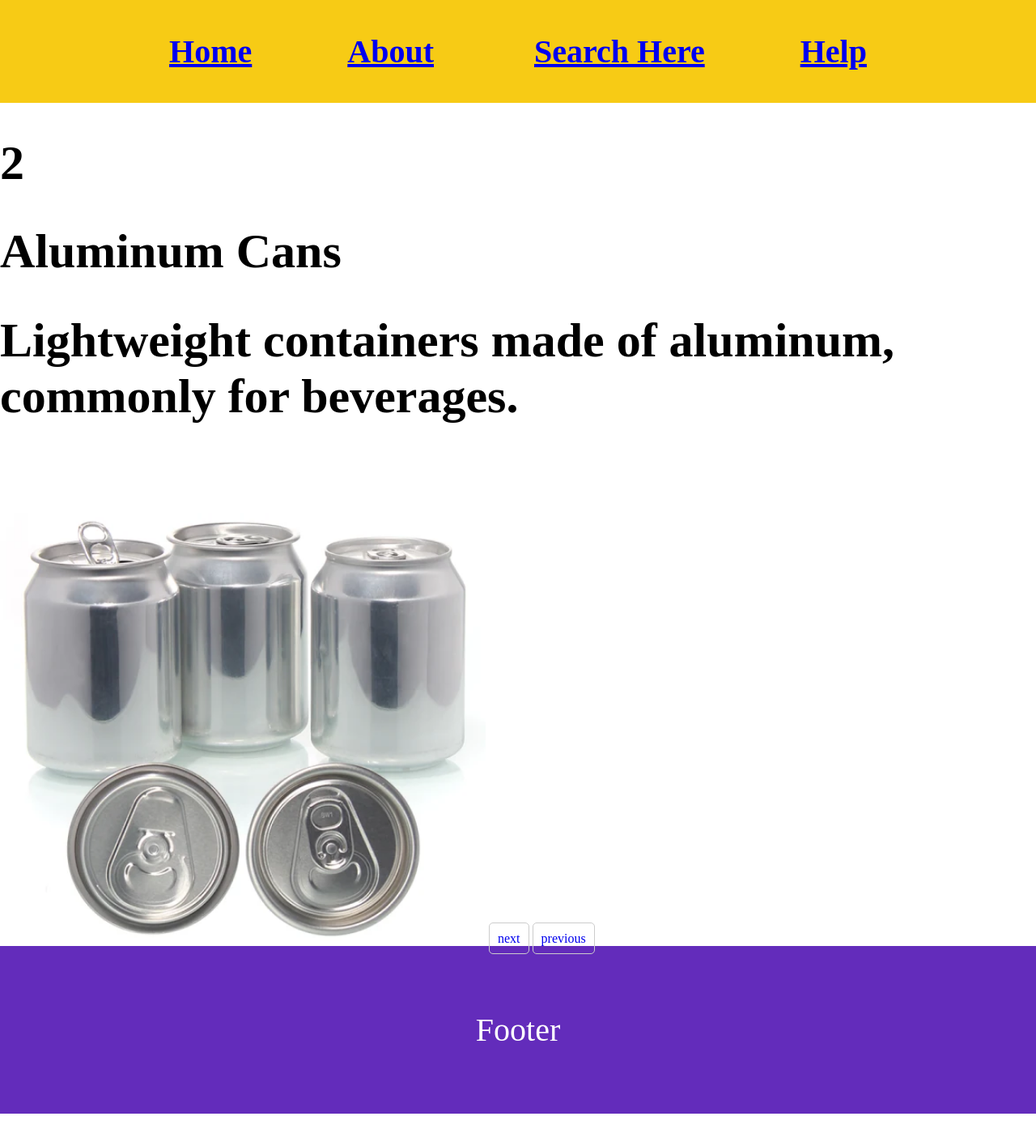
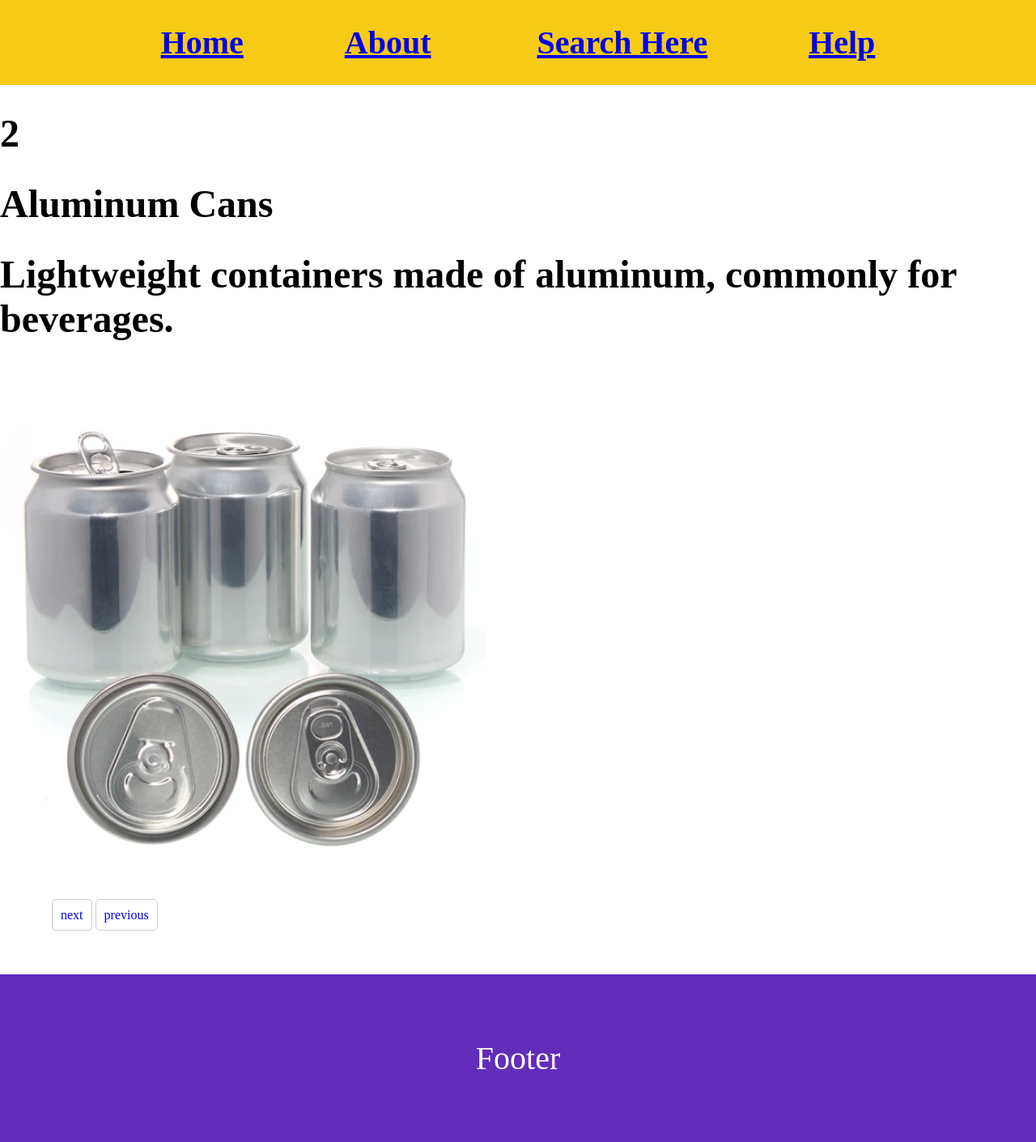
Before and after one commit to jackmenty/2024_project, a Flask app: page /item/2 in a window 1280 px wide. Shown: the whole page at 81% size. Before the commit the page ends 1375 px from the top, so only its background shows below. Run offline with Flask 3, Linux system fonts and the light colour scheme; data comes from the database, SQL or seed files in the repository; both versions use the stored data as it was after the commit.

Commit message:
changed navbar hover opac + extended next/prev

```diff
--- a/Routes.py
+++ b/Routes.py
@@ -23,11 +23,13 @@ def homepage():
 
 @app.route('/about')
 def aboutpage():
-    return render_template('about.html')
+    color = "#246eff"
+    return render_template('about.html', color=color)
 
 @app.route('/help')
 def helppage():
-    return render_template('help.html')
+    color = "#246eff"
+    return render_template('help.html', color=color)
 
 @app.route('/item/<int:id>')
 def item(id):
@@ -64,7 +66,8 @@ def search():
     cur = conn.cursor()
     cur.execute("SELECT id, name FROM Trash")
     trashes = cur.fetchall()
-    return render_template('search.html', trashes=trashes)
+    color = "#246eff"
+    return render_template('search.html', trashes=trashes, color=color)
 
 
 if __name__ == "__main__":
--- a/static/style.css
+++ b/static/style.css
@@ -9,21 +9,22 @@ nav ul {
     list-style-type: none;
     text-align: center;
     margin-top: 0px;
-    padding: 40px;
+    padding: 2.25%;
 }
 
 nav li {
     display: inline;
     margin-top: 100%;
     margin-bottom: 100%;
-    padding: 2.25%;
+    padding: 2.45%;
     margin-left: 2.5%;
     margin-right: 2.5%;
-    font-size: 40px;
+    font-size: 250%;
 }
 
 nav ul li:hover {
-    background-color: #3E4E7B;
+    opacity: 0.5;
+    background-color: #6e6e6e;
 }
 
 .nav-bar {
@@ -51,7 +52,6 @@ body {
     text-align: center;
     padding-top: 40px;
     padding-bottom: 40px;
-    font-size: 100%;
     font-size: 40px;
   }
 
@@ -60,7 +60,7 @@ img {
 }
 
 h1{
-    font-size: 60px;
+    font-size: 300%;
 }
 
 .display{
@@ -79,3 +79,7 @@ main a{
     border-radius:5px;
     text-decoration:none;
 }
+
+main div{
+    margin:5%
+}
--- a/templates/item.html
+++ b/templates/item.html
@@ -4,7 +4,9 @@
 <h1>{{trash[1]}}</h1>
 <h1>{{trash[2]}}</h1>
 <img src = "/static/images/{{trash[5]}}"/>
+<div>
+    <a href="{{ '/item/%s'%idp }}">next</a>
+    <a href="{{ '/item/%s'%idm }}">previous</a>
+</div>
 
-<a href="{{ '/item/%s'%idp }}">next</a>
-<a href="{{ '/item/%s'%idm }}">previous</a>
 {% endblock %}
```
Also changed, not shown: Webdatabase.db.
